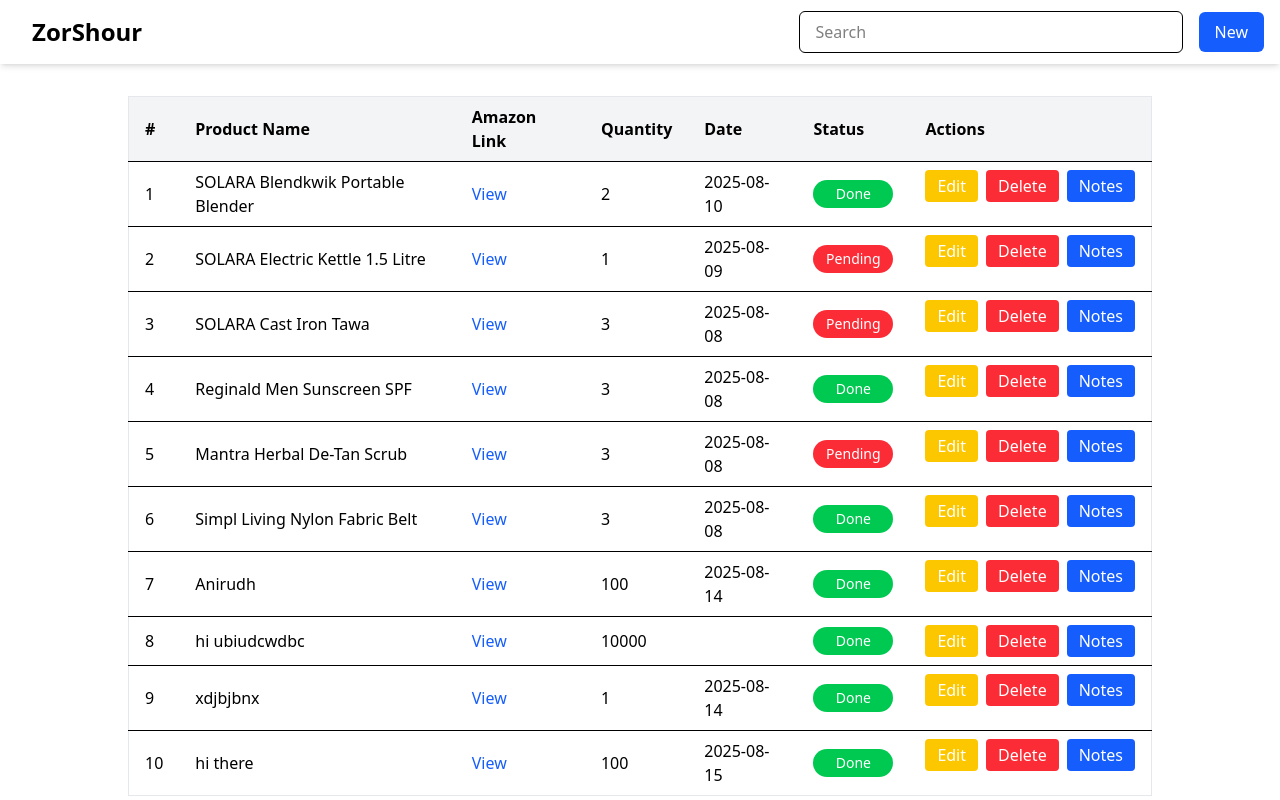
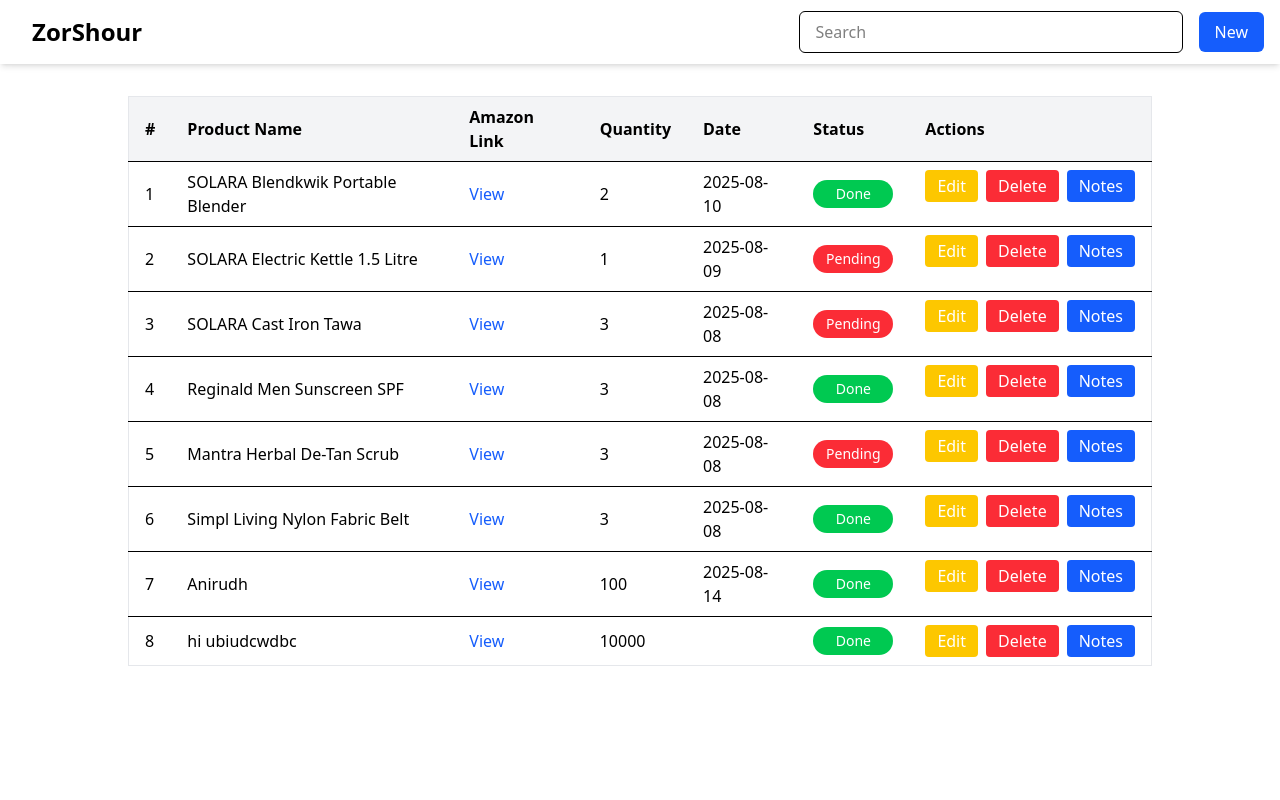
Before and after one commit to Anirudh2244/CRUD, a React (Vite) app: page / in a window 1280 px wide. Built offline with nearby package versions, Linux system fonts and the light colour scheme; data requests are answered from the project's data file.

Commit message:
Enabled delete button with alert

```diff
--- a/db.json
+++ b/db.json
@@ -55,22 +55,6 @@
       "productLink": "last entry",
       "productQuantity": "10000",
       "orderStatus": "Done"
-    },
-    {
-      "id": "2350",
-      "productName": "xdjbjbnx",
-      "productLink": "dsfbsbfgb",
-      "productQuantity": 1,
-      "productDate": "2025-08-14",
-      "orderStatus": "Done"
-    },
-    {
-      "id": "9419",
-      "productName": "hi there ",
-      "productLink": "testing ",
-      "productQuantity": "100",
-      "productDate": "2025-08-15",
-      "orderStatus": "Done"
     }
   ]
 }
--- a/src/App.jsx
+++ b/src/App.jsx
@@ -78,6 +78,20 @@
       });
   }
 
+  // DELETE FUNCTION
+
+  function deleteProduct(id) {
+    fetch(`http://localhost:3000/products/${id}`, {
+      method: "DELETE",
+    })
+      .then((res) => {
+        getProducts(); // refresh table after deletion
+      })
+      .catch((err) => {
+        console.error("Error deleting product:", err);
+      });
+  }
+
   return (
     <>
       <div className="flex flex-col items-center justify-center w-full">
@@ -86,6 +100,7 @@
         <ProductTable
           onNotesClick={() => setShowNotesModal(true)}
           onEditClick={() => setShowEditModal(true)}
+          onDeleteClick={deleteProduct}
           products={productsPromise?.data || []}
         />
 
--- a/src/ProductTable.jsx
+++ b/src/ProductTable.jsx
@@ -66,7 +66,15 @@
                     Edit
                   </button>
                   <button
-                    onClick={() => handleDelete(p.id)}
+                    onClick={() => {
+                      if (
+                        window.confirm(
+                          "Are you sure you want to delete this product?"
+                        )
+                      ) {
+                        props.onDeleteClick(p.id);
+                      }
+                    }}
                     className="px-3 py-1 bg-red-500 text-white rounded hover:bg-red-600"
                   >
                     Delete
```
